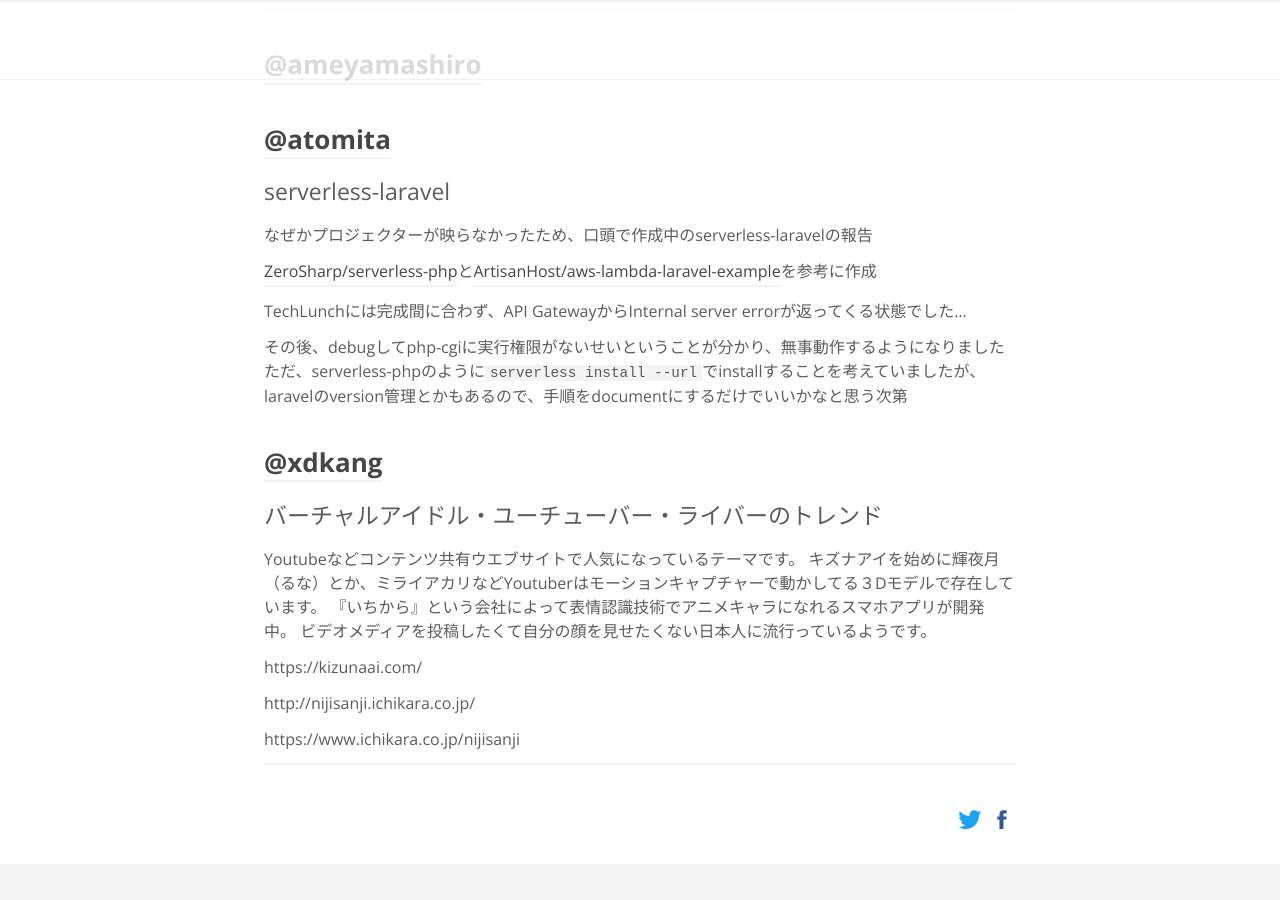
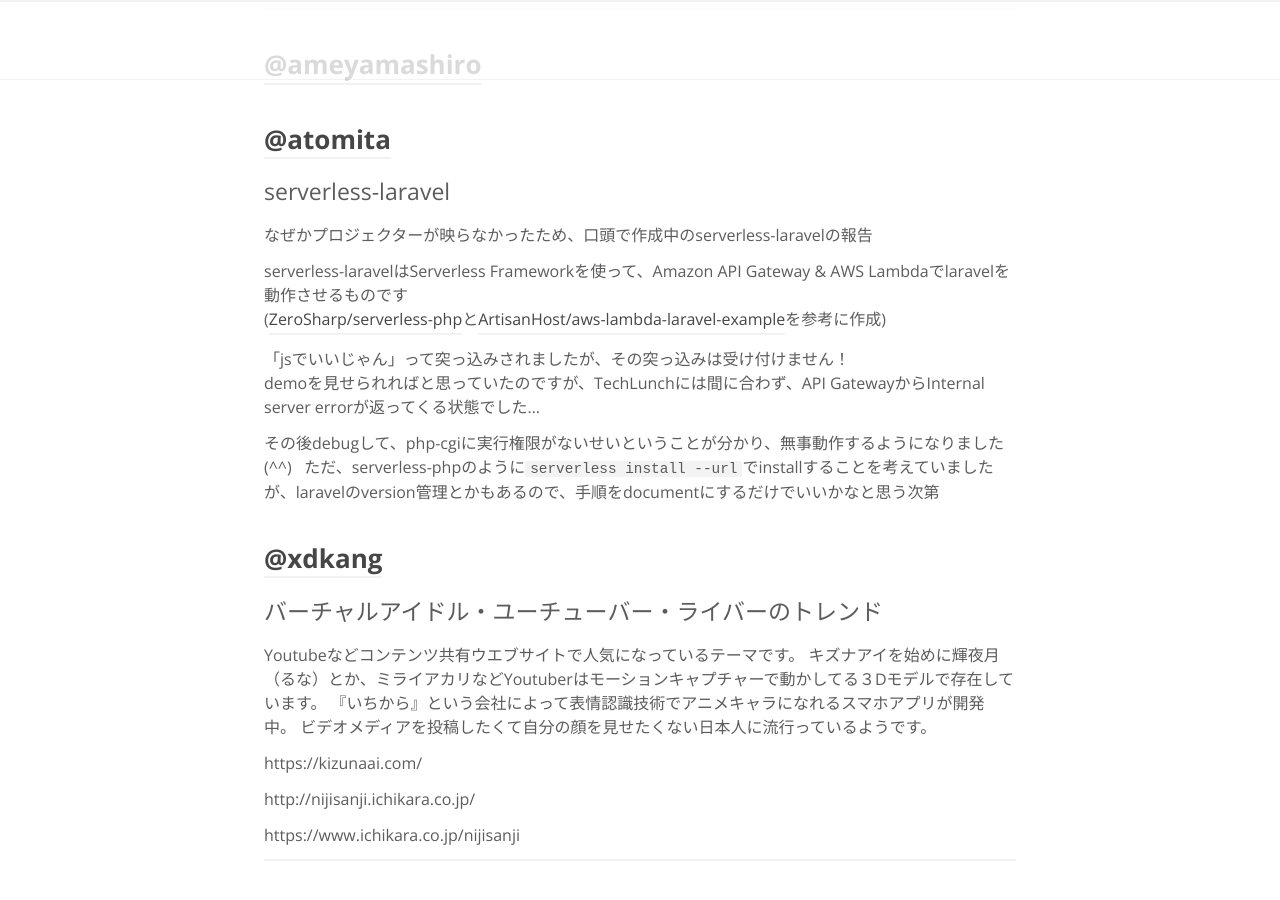
Before and after one commit to RyukyuInteractive/tech.ryukyu-i.co.jp, a Jekyll site: the page built from _posts/2018-05-16-tech-lunch-20180516.md, in a window 1280 px wide and 900 px high, scrolled down 1066 px. Built offline with Jekyll 4.4.1, drawn with Linux system fonts in a browser that asks for light colours; a script that is not in the unit is left out; comment, search, counter and statistics services are not loaded.

Commit message:
fix: Contents of atomita

```diff
--- a/_posts/2018-05-16-tech-lunch-20180516.md
+++ b/_posts/2018-05-16-tech-lunch-20180516.md
@@ -45,11 +45,13 @@
 ### serverless-laravel
 なぜかプロジェクターが映らなかったため、口頭で作成中のserverless-laravelの報告
 
-[ZeroSharp/serverless-php](https://github.com/ZeroSharp/serverless-php)と[ArtisanHost/aws-lambda-laravel-example](https://github.com/ArtisanHost/aws-lambda-laravel-example)を参考に作成
+serverless-laravelはServerless Frameworkを使って、Amazon API Gateway & AWS Lambdaでlaravelを動作させるものです
+([ZeroSharp/serverless-php](https://github.com/ZeroSharp/serverless-php)と[ArtisanHost/aws-lambda-laravel-example](https://github.com/ArtisanHost/aws-lambda-laravel-example)を参考に作成)
 
-TechLunchには完成間に合わず、API GatewayからInternal server errorが返ってくる状態でした...
+「jsでいいじゃん」って突っ込みされましたが、その突っ込みは受け付けません！
+demoを見せられればと思っていたのですが、TechLunchには間に合わず、API GatewayからInternal server errorが返ってくる状態でした...
 
-その後、debugしてphp-cgiに実行権限がないせいということが分かり、無事動作するようになりました
+その後debugして、php-cgiに実行権限がないせいということが分かり、無事動作するようになりました(^^)
 ただ、serverless-phpのように`serverless install --url`でinstallすることを考えていましたが、laravelのversion管理とかもあるので、手順をdocumentにするだけでいいかなと思う次第
 
 
```
